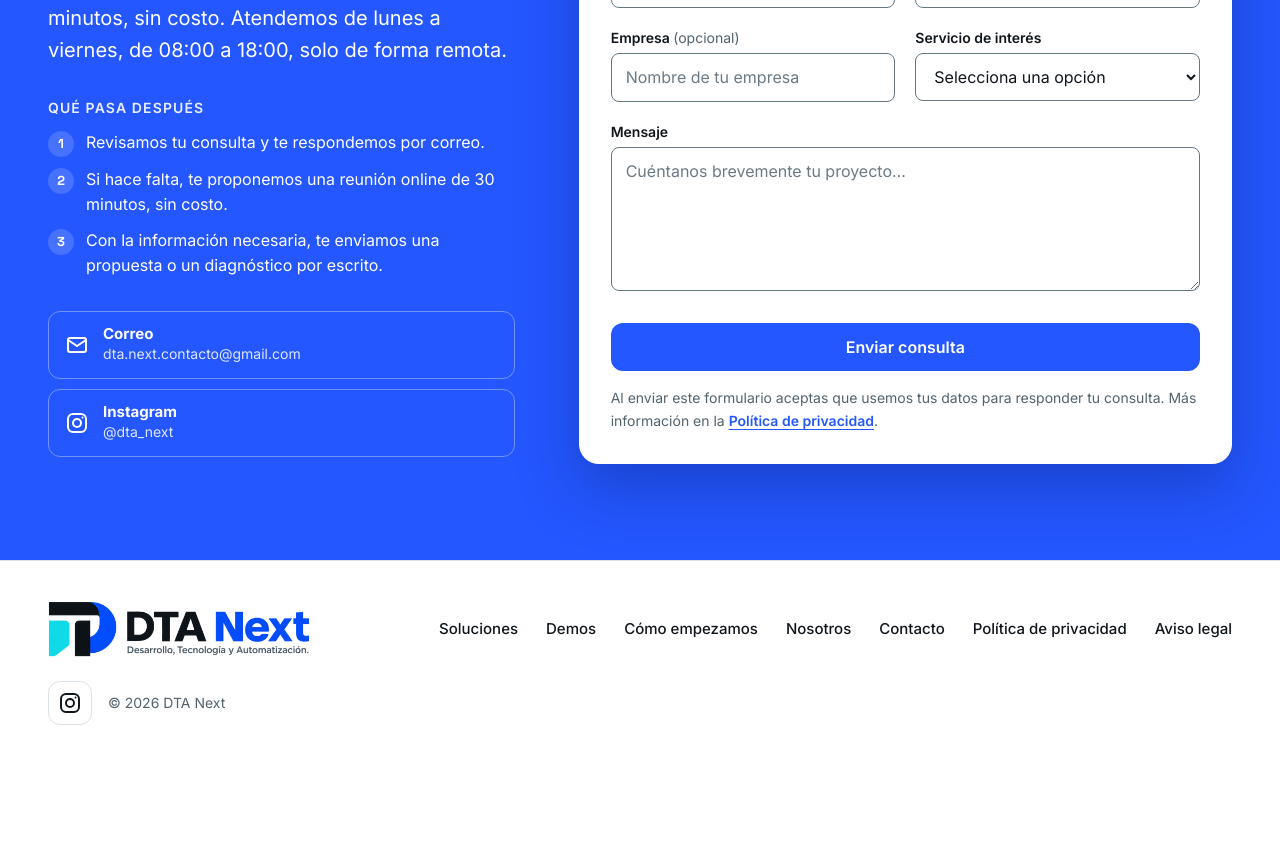
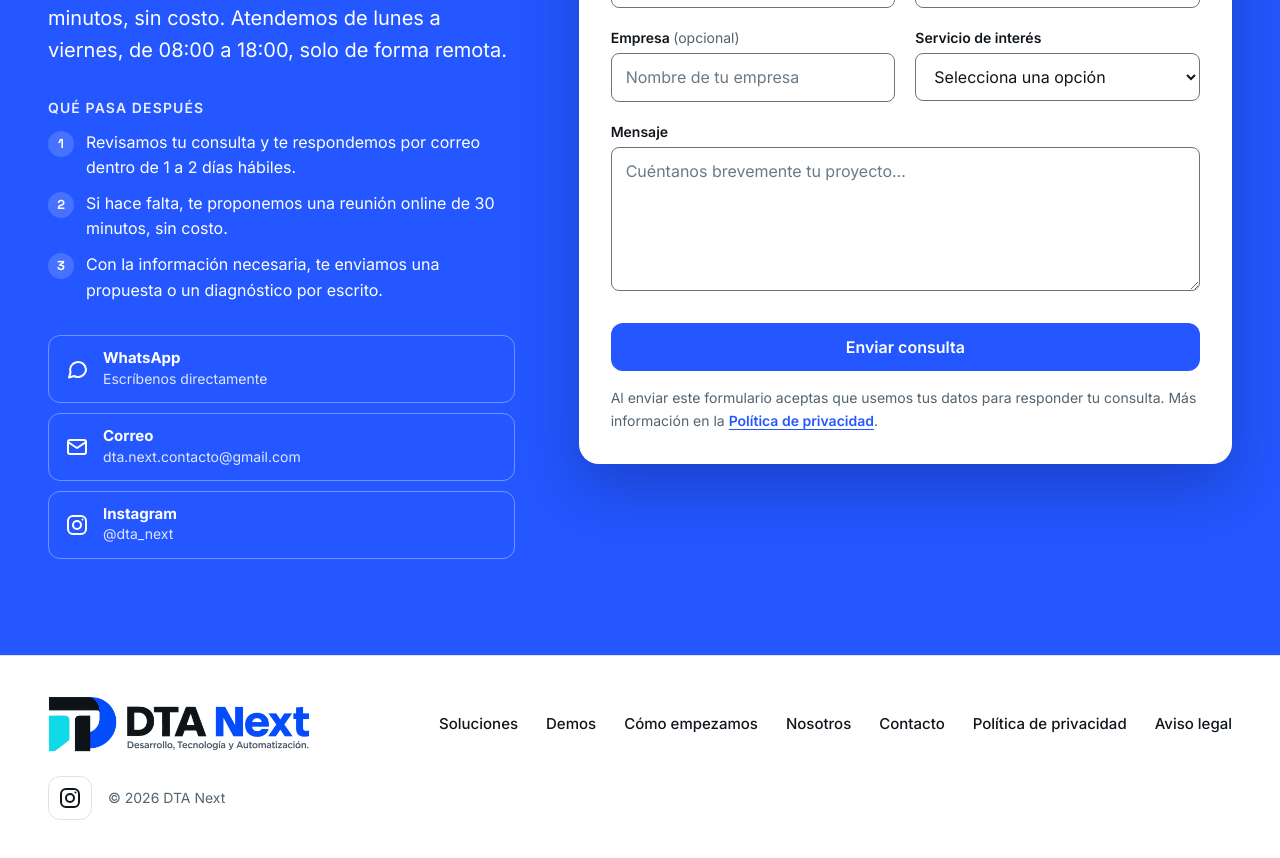
Before and after one commit to sebastian-cp/dta-next, a React (Vite) app: page / in a window 1280 px wide. Shown: the part 6920-7778 px from the top of the page. Before the commit the page ends 7685 px from the top, so only its background shows below. Built offline with nearby package versions, Linux system fonts and the light colour scheme.

Commit message:
feat: agrega WhatsApp Business y plazo de respuesta en contacto

```diff
--- a/src/data/content.js
+++ b/src/data/content.js
@@ -50,17 +50,13 @@ export const SERVICE_OPTIONS = [
   { value: 'orientacion', label: 'Necesito orientación' },
 ]
 
-// Canales de contacto directo.
-// PENDIENTE: reemplazar el correo por el corporativo cuando exista el dominio propio
-// y completar el número de WhatsApp Business (solo dígitos con código de país, ej. '56912345678').
-// Mientras `whatsapp` esté vacío, el botón de WhatsApp no se muestra.
+// Canales de contacto directo. `whatsapp`: solo dígitos con código de país; si se deja vacío, el botón no se muestra.
 export const CONTACT = {
   email: CONTACT_EMAIL,
-  whatsapp: '',
+  whatsapp: '56927640931',
   whatsappText: 'Hola, vengo desde el sitio de DTA Next y quiero hacer una consulta.',
   instagram: 'https://www.instagram.com/dta_next/',
-  // PENDIENTE: plazo de respuesta. Publicarlo solo si se puede cumplir (ej. 'dentro de 2 días hábiles').
-  responseTime: '',
+  responseTime: 'dentro de 1 a 2 días hábiles',
 }
 
 export const MEETING = {
```
